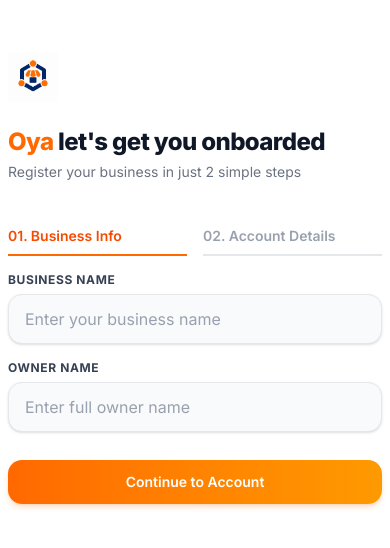
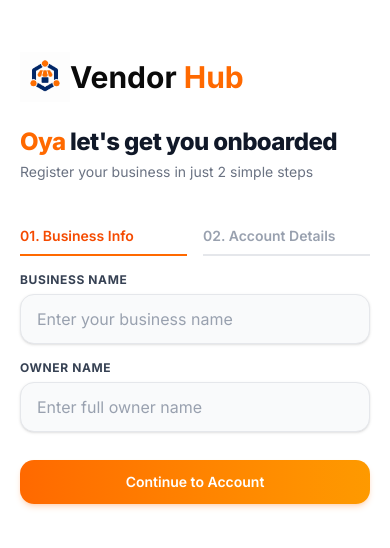
Before and after one commit to AmaliTech-Training-Academy/VendorHub-Frontend, a Next.js app: page /register in a window 390 px wide. Shown: the part 144-692 px from the top of the page. Built offline with nearby package versions, Linux system fonts and the light colour scheme.

Commit message:
refactor(auth): remove the register form completely and render VendorRegistrationForm on register page

```diff
--- a/app/(auth)/register/page.tsx
+++ b/app/(auth)/register/page.tsx
@@ -1,6 +1,6 @@
 "use client";
 
-import RegisterForm from "@/components/forms/RegisterForm";
+import { VendorRegistrationFlow } from "@/components/registration/VendorRegistrationFlow";
 import OnboardingGraphics from "@/components/shared/OnboardingGraphics";
 
 export default function RegisterPage() {
@@ -11,7 +11,7 @@
         <OnboardingGraphics />
 
         {/* RIGHT SIDE: Form Layout Shell */}
-        <RegisterForm />
+        <VendorRegistrationFlow />
       </div>
     </div>
   );
--- a/components/forms/registerForm.tsx
+++ /dev/null
@@ -1,35 +0,0 @@
-"use client";
-
-import Image from "next/image";
-import { VendorRegistrationFlow } from "../registration/VendorRegistrationFlow";
-
-export default function RegisterForm() {
-  return (
-    <div className="w-full md:w-1/2 h-full flex flex-col gap-5 p-2 md:p-12 overflow-y-auto bg-white">
-      <div className="w-full max-w-md mx-0 mt-4 md:mt-0">
-        {/* Mobile Only Logo Header */}
-        <div className="md:hidden mb-6 flex justify-start">
-          <Image
-            src="/logo.png"
-            alt="Logo"
-            width={50}
-            height={50}
-            className="object-contain"
-          />
-        </div>
-
-        <h1 className="text-2xl md:text-3xl font-extrabold text-gray-900 tracking-tight">
-          <span className="text-orange-500">Oya</span> let&apos;s get you
-          onboarded
-        </h1>
-        <p className="text-sm text-gray-500 mt-1">
-          Register your business in just 2 simple steps
-        </p>
-      </div>
-
-      {/* Form Fields Section — everything the user interacts with lives INSIDE this form */}
-
-      <VendorRegistrationFlow />
-    </div>
-  );
-}
--- a/components/registration/VendorRegistrationFlow.tsx
+++ b/components/registration/VendorRegistrationFlow.tsx
@@ -9,6 +9,7 @@
 import RegistrationStepIndicator from "@/components/registration/RegistrationStepIndicator";
 import BusinessInfoStep from "./BusinessInfoStep";
 import AccountDetailsStep from "./AccountDetailsStep";
+import Image from "next/image";
 
 export function VendorRegistrationFlow() {
   const [step, setStep] = useState<number>(1);
@@ -46,6 +47,33 @@
   };
 
   return (
+    <div className="w-full md:w-1/2 h-full flex flex-col  gap-5 p-5 md:p-12 overflow-y-auto bg-white">
+      <div className="w-full max-w-md mx-0 mt-4 md:mt-0">
+        {/* Mobile Only Logo Header */}
+        <div className="md:hidden mb-6 flex justify-start items-center">
+          <Image
+            src="/logo.png"
+            alt="Logo"
+            width={50}
+            height={50}
+            className="object-contain"
+          />
+          <h1 className="text-3xl text-blue-95 font-bold">
+            Vendor <span className="text-orange-500">Hub</span>
+          </h1>
+        </div>
+
+        <h1 className="text-2xl md:text-3xl font-extrabold text-gray-900 tracking-tight ">
+          <span className="text-orange-500">Oya</span> let&apos;s get you
+          onboarded
+        </h1>
+        <p className="text-sm text-gray-500 mt-1">
+          Register your business in just 2 simple steps
+        </p>
+      </div>
+
+      {/* Form Fields Section — everything the user interacts with lives INSIDE this form */}
+
       <div className="w-full flex-1 min-h-0 flex flex-col">
         <div className="w-full max-w-md mx-0 flex-none flex flex-col">
           <RegistrationStepIndicator
@@ -65,7 +93,9 @@
             </div>
           )}
 
-        {step === 1 && <BusinessInfoStep register={register} errors={errors} />}
+          {step === 1 && (
+            <BusinessInfoStep register={register} errors={errors} />
+          )}
           {step === 2 && (
             <AccountDetailsStep register={register} errors={errors} />
           )}
@@ -101,5 +131,6 @@
           </div>
         </form>
       </div>
+    </div>
   );
 }
```
Lines whose indentation alone changed are shown as unchanged.
